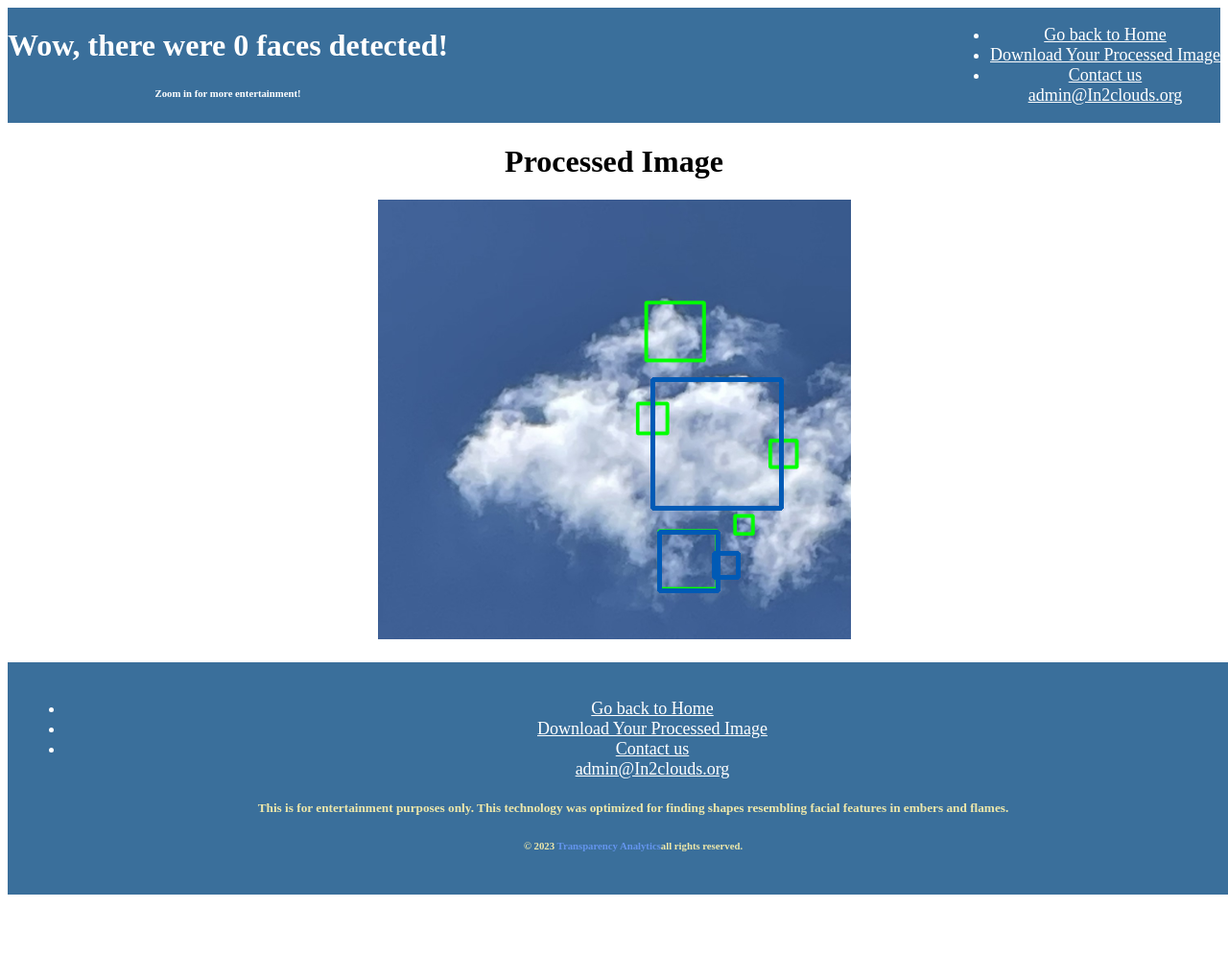
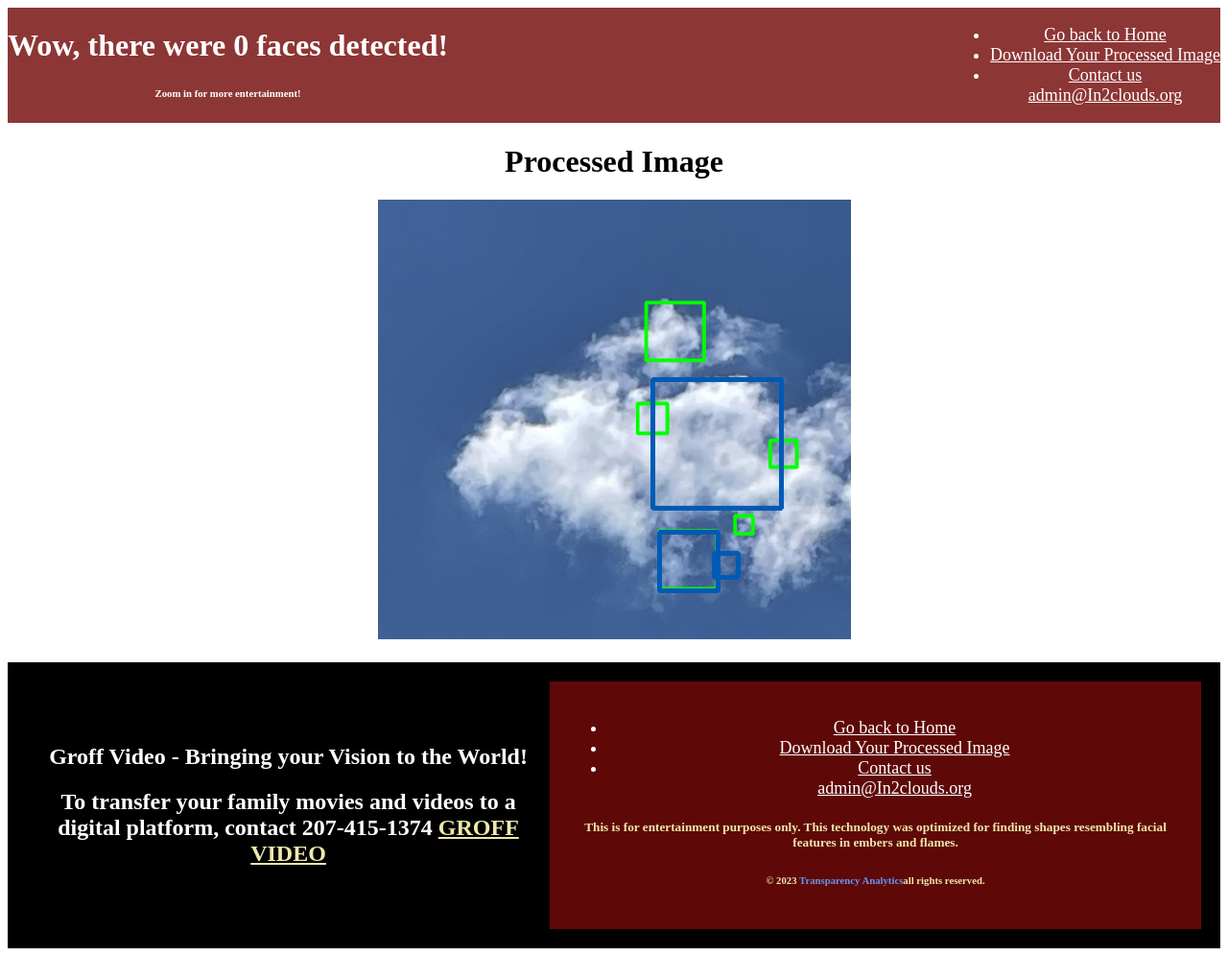
Before and after one commit to DGTBMB/Apparences, a Flask app: page /displayfire in a window 1280 px wide. Shown: the whole page at 96% size. Before the commit the page ends 932 px from the top, so only its background shows below. Run offline with Flask 2, Linux system fonts and the light colour scheme.

Commit message:
Update displayfire.html

```diff
--- a/templates/displayfire.html
+++ b/templates/displayfire.html
@@ -4,7 +4,7 @@
     <title>Soulful Flames</title>
       <style>
         .header {
-            background-color: #3a6f9b;
+            background-color: #740a0ad1;
             color: white;
             display: flex;
             align-items: center;
@@ -40,8 +40,17 @@
             height: auto;
         }
 
+          .groffcontainer{
+            background-color: black;
+            color: white;
+            padding: 20px;
+            display: flex;
+            align-items: center;
+            margin-top: auto;
+        }
+
         .footer {
-          background-color: #3a6f9b;
+          background-color: #740a0ad1;
           padding: 20px;
           text-align: center;
           margin-top: auto;
@@ -77,7 +86,7 @@
                         </a>
                         <div class="dropdown-menu white-link" aria-labelledby="navbarDropdownMenuLink">
                             <a class="dropdown-item white-link"
-                                href="mailto:admin@FacesAppear.com?subject=in2clouds site - Issues&body=I am facing an issue with the website!">admin@In2clouds.org</a>
+                                href="mailto:admin@FacesAppear.com?subject=FacesAppear site - Issues&body=I am facing an issue with the website!">admin@In2clouds.org</a>
                         </div>
                     </li>
                 </ul>
@@ -92,6 +101,12 @@
             <img src="{{ url_for('send_image') }}" alt="Processed Image" class="processed-image">
         </div>
     </div>
+
+     <div class ="groffcontainer">
+        <div class="header-text">
+            <h2><span style="font-size: 24px"> Groff Video -  Bringing your Vision to the World! </h3>
+            <h2>To transfer your family movies and videos to a digital platform, contact 207-415-1374 <a  style="color: palegoldenrod"; href="http://www.groffvideo.com/transfer-media.html" target="_blank"> GROFF VIDEO</a> </h2>
+
     </div>
 
 
@@ -108,7 +123,7 @@
                             </a>
                             <div class="dropdown-menu white-link" aria-labelledby="navbarDropdownMenuLink">
                                 <a class="dropdown-item white-link"
-                                    href="mailto:admin@FacesAppear.com?subject=in2clouds site - Issues&body=I am facing an issue with the website!">admin@In2clouds.org</a>
+                                    href="mailto:admin@FacesAppear.com?subject=FacesAppear site - Issues&body=I am facing an issue with the website!">admin@In2clouds.org</a>
                             </div>
                         </li>
                     </ul>
```
